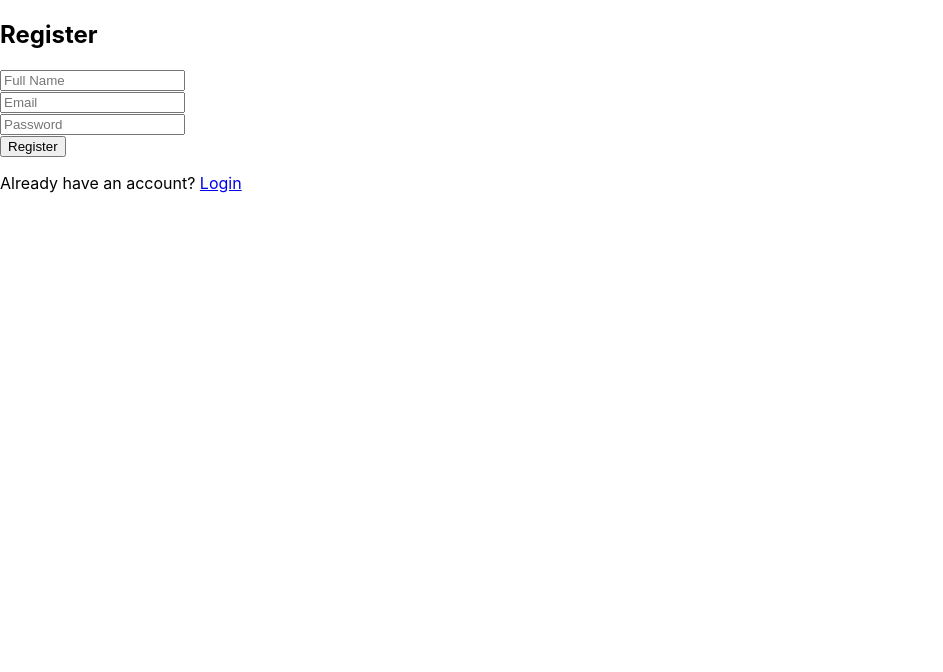
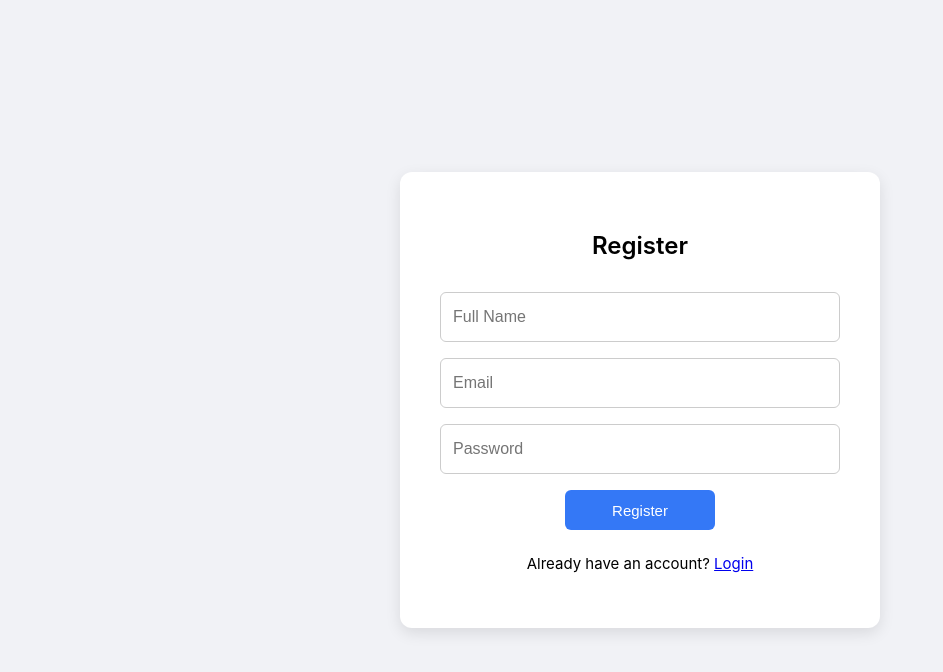
Before and after one commit to xrickenx/project-react, a React (Create React App) app in the folder project-react/: page /register in a window 1280 px wide. Shown: the top 672 px of the page, without its empty margins (0-943 px from the left). Built offline with nearby package versions, Linux system fonts and the light colour scheme.

Commit message:
- beautify register page

```diff
--- a/project-react/src/Register.tsx
+++ b/project-react/src/Register.tsx
@@ -1,17 +1,82 @@
-// src/components/Register.tsx
 import React from 'react';
 import { Link } from 'react-router-dom';
 
 const Register = () => (
-  <div>
-    <h2>Register</h2>
-    <form>
-      <input type="text" placeholder="Full Name" /><br />
-      <input type="email" placeholder="Email" /><br />
-      <input type="password" placeholder="Password" /><br />
-      <button type="submit">Register</button>
-    </form>
-    <p>Already have an account? <Link to="/login">Login</Link></p>
+  <div style={{
+    display: 'flex',
+    justifyContent: 'center',
+    alignItems: 'center',
+    height: '100vh',
+    backgroundColor: '#f1f2f6',
+  }}>
+    <div style={{
+      width: '400px',
+      padding: '2.5rem',
+      borderRadius: '12px',
+      backgroundColor: '#ffffff',
+      boxShadow: '0 5px 15px rgba(0,0,0,0.1)',
+      textAlign: 'center'
+    }}>
+      <h2 style={{ marginBottom: '2rem', fontSize: '24px', fontWeight: '600' }}>Register</h2>
+      <form style={{ display: 'flex', flexDirection: 'column', gap: '1rem' }}>
+        <input
+          type="text"
+          placeholder="Full Name"
+          style={{
+            height: '48px',
+            fontSize: '16px',
+            padding: '0 12px',
+            borderRadius: '6px',
+            border: '1px solid #ccc',
+            outline: 'none',
+          }}
+        />
+        <input
+          type="email"
+          placeholder="Email"
+          style={{
+            height: '48px',
+            fontSize: '16px',
+            padding: '0 12px',
+            borderRadius: '6px',
+            border: '1px solid #ccc',
+            outline: 'none',
+          }}
+        />
+        <input
+          type="password"
+          placeholder="Password"
+          style={{
+            height: '48px',
+            fontSize: '16px',
+            padding: '0 12px',
+            borderRadius: '6px',
+            border: '1px solid #ccc',
+            outline: 'none',
+          }}
+        />
+        <button
+          type="submit"
+          style={{
+            width: '150px',
+            height: '40px',
+            backgroundColor: '#3478f6',
+            color: 'white',
+            fontSize: '15px',
+            fontWeight: '500',
+            border: 'none',
+            borderRadius: '6px',
+            cursor: 'pointer',
+            margin: '0 auto', // centers the button inside the form
+          }}
+        >
+          Register
+        </button>
+      </form>
+      <p style={{ marginTop: '1.5rem', fontSize: '15px' }}>
+        Already have an account? <Link to="/login">Login</Link>
+      </p>
+    </div>
   </div>
 );
 
```
